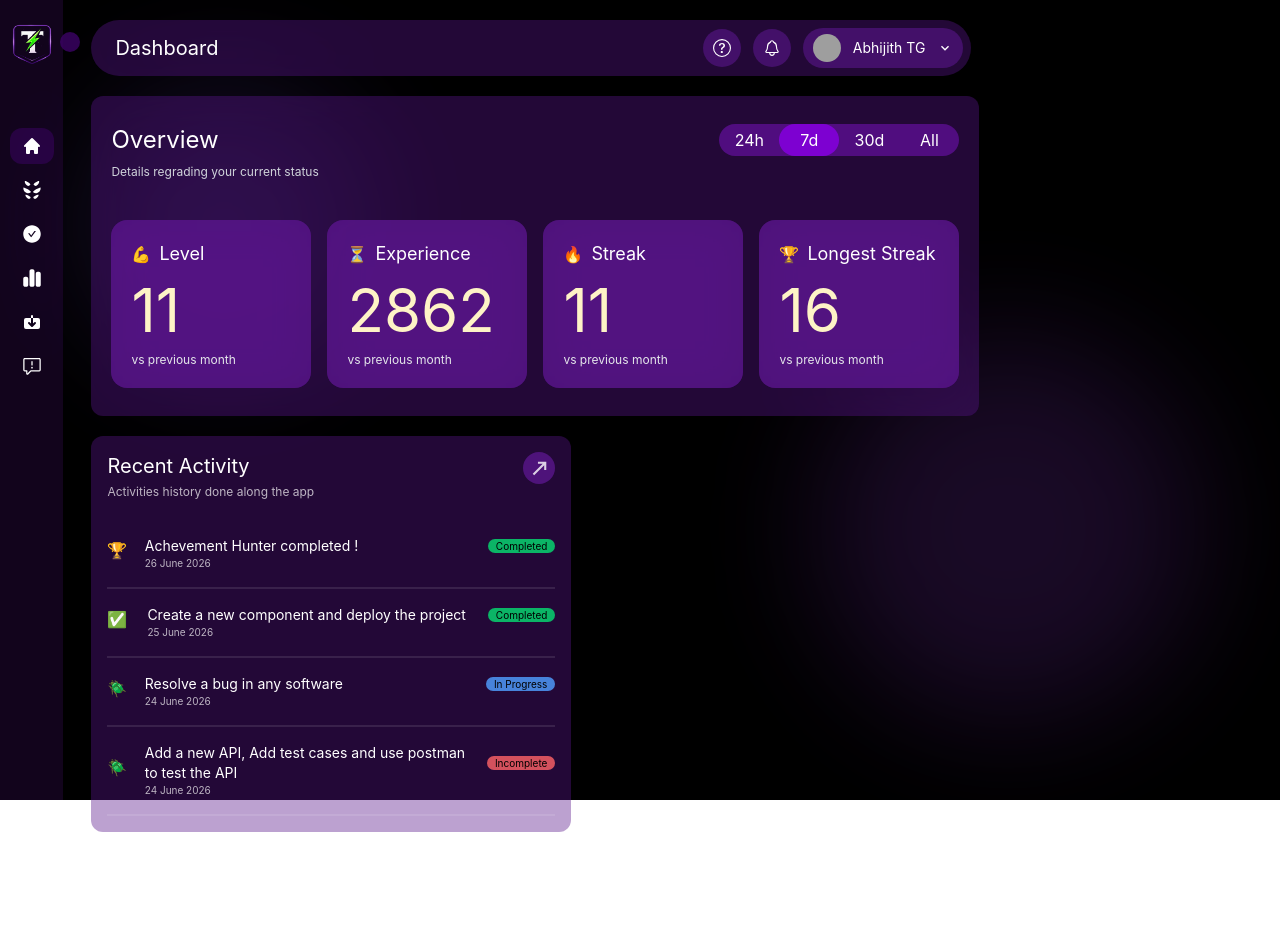
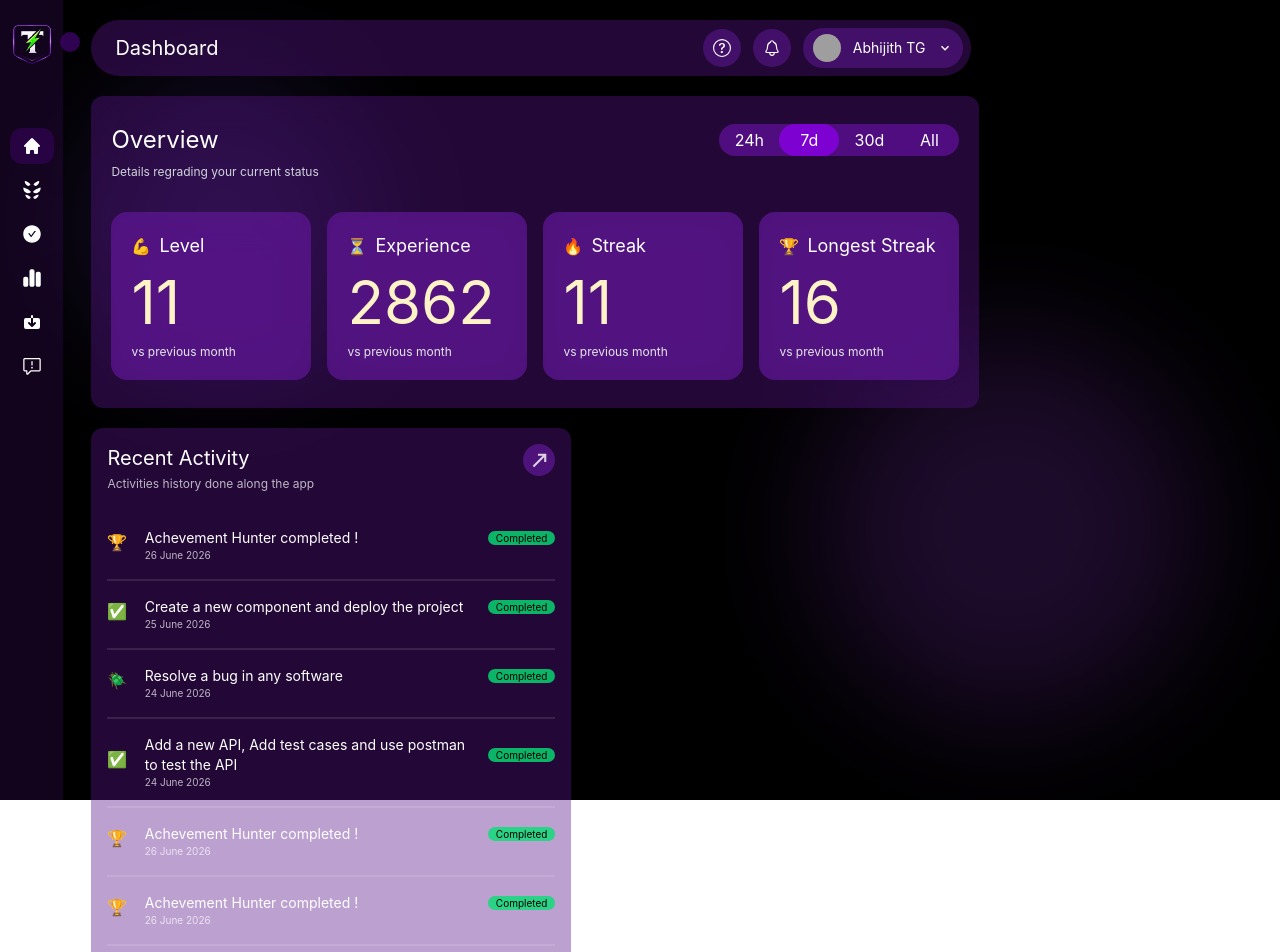
Before and after one commit to Abhijith-TG/solo-leveiling, a React (Vite) app: page / in a window 1280 px wide. Shown: the top 952 px of the page. Before the commit the page ends 852 px from the top, so only its background shows below. Built offline with nearby package versions, Linux system fonts and the light colour scheme; grey boxes are pictures that could not be loaded.

Commit message:
feat: Added some UI updates

```diff
--- a/src/components/Overview.tsx
+++ b/src/components/Overview.tsx
@@ -41,7 +41,7 @@ function Overview() {
 
   return (
     <div className="px-5 py-7 bg-purple-900/40 w-fit rounded-xl backdrop-blur-xl">
-        <div className="mb-10 flex justify-between">
+        <div className="mb-8 flex justify-between">
             <div className="flex flex-col gap-2">
                 <h1 className="text-white text-2xl">Overview</h1>
                 <p className="text-gray-300 text-xs">Details regrading your current status</p>
--- a/src/components/SideBar.tsx
+++ b/src/components/SideBar.tsx
@@ -28,7 +28,7 @@ function SideBar() {
 
 
   return (
-    <div className={`text-white absolute h-200 z-100  flex flex-col gap-5  bg-purple-900/20 backdrop-blur-xl px-2 py-5 sm:relative ${expand ? "w-55 items-start": "w-18 items-center"} transition-all `}>
+    <div className={`text-white absolute h-dvh z-100  flex flex-col gap-5  bg-purple-900/20 backdrop-blur-xl px-2 py-5 sm:relative ${expand ? "w-55 items-start": "w-18 items-center"} transition-all `}>
         <div className="flex items-center mb-10 gap-2 ">
         <img src={logo} className="w-10 h-10 shrink-0 relative top-1" />
         {expand && <h1 className="text-[28px] " >TazKora</h1>}
--- a/src/components/SideContent.tsx
+++ b/src/components/SideContent.tsx
@@ -1,8 +1,81 @@
 import {  CgArrowTopRight } from 'react-icons/cg'
 
 function SideContent() {
+
+    const activity = [{
+        title:"Achevement Hunter completed !",
+        icon:"🏆",
+        date:"26 June 2026",
+        status:"Completed"
+    },
+    {
+        title:"Create a new component and deploy the project",
+        icon:"✅",
+        date:"25 June 2026",
+        status:"Completed"
+    },
+    {
+        title:"Resolve a bug in any software",
+        icon:"🪲",
+        date:"24 June 2026",
+        status:"Completed"
+    },
+    {
+        title:"Add a new API, Add test cases and use postman to test the API",
+        icon:"✅",
+        date:"24 June 2026",
+        status:"Completed"
+    },
+    {
+        title:"Achevement Hunter completed !",
+        icon:"🏆",
+        date:"26 June 2026",
+        status:"Completed"
+    },
+    {
+        title:"Achevement Hunter completed !",
+        icon:"🏆",
+        date:"26 June 2026",
+        status:"Completed"
+    },
+    {
+        title:"Achevement Hunter completed !",
+        icon:"🏆",
+        date:"26 June 2026",
+        status:"Completed"
+    },
+    {
+        title:"Achevement Hunter completed !",
+        icon:"🏆",
+        date:"26 June 2026",
+        status:"Completed"
+    }
+    ,
+    {
+        title:"Achevement Hunter completed !",
+        icon:"🏆",
+        date:"26 June 2026",
+        status:"Completed"
+    }
+    ,
+    {
+        title:"Achevement Hunter completed !",
+        icon:"🏆",
+        date:"26 June 2026",
+        status:"Completed"
+    },
+
+    {
+        title:"Achevement Hunter completed !",
+        icon:"🏆",
+        date:"26 June 2026",
+        status:"Completed"
+    }
+]
+
+
   return (
-    <div className='bg-purple-900/40 text-white rounded-xl p-4 max-w-120 inline '>
+    <div className='bg-purple-900/40 text-white rounded-xl p-4 max-w-120 inline max-h-90 lg:max-h-dvh my-scrollbar'>
         <div className='flex mb-5 items-top justify-between'>
             <div className='flex flex-col gap-1'>
                 <p className='text-xl'>Recent Activity</p>
@@ -13,85 +86,30 @@ function SideContent() {
             </div>
         </div>
         <div>
-            <div className='flex gap-2 items-center  border-b-2 border-white/10 py-4'>
+        {
+            activity.map((a,index)=>
+                 <div key={index} className='flex gap-2 items-center  border-b-2 border-white/10 py-4'>
                 <div className='w-8 h-8 rounded-full'>
-                    🏆
+                    {a.icon}
                 </div>
                 <div className='w-full'>
                     <div className='flex justify-between text-sm gap-5 items-center'>
 
                     <p >
-                        Achevement Hunter completed !
+                        {a.title}
                     </p>
                     <div className='bg-green-400/80 px-2 flex items-center text-[10px] rounded-full text-black' >
-                        Completed
+                        {a.status}
                     </div>
                     </div>
                     <p className='text-[10px] text-white/70'>
-                        26 June 2026
+                        {a.date}
                     </p>
                 </div>
             </div>
+            )
+        }
 
-            <div className='flex gap-2 items-center border-b-2 border-white/10 py-4'>
-                <div className='w-8 h-8 rounded-full items-center justify-center'>
-                    <p className='w-8 h-8'>✅</p>
-                </div>
-                <div className='w-full'>
-                    <div className='flex justify-between text-sm gap-5 items-center'>
-
-                    <p >
-                        Create a new component and deploy the project
-                    </p>
-                    <div className='bg-green-400/80 px-2 flex items-center text-[10px] rounded-full text-black' >
-                        Completed
-                    </div>
-                    </div>
-                    <p className='text-[10px] text-white/70'>
-                        25 June 2026
-                    </p>
-                </div>
-            </div>
-
-            <div className='flex gap-2 items-center border-b-2 border-white/10 py-4'>
-                <div className='w-8 h-8 rounded-full '>
-                    🪲
-                </div>
-                <div className='w-full'>
-                    <div className='flex justify-between text-sm gap-5 items-center'>
-
-                    <p >
-                        Resolve a bug in any software
-                    </p>
-                    <div className='bg-blue-400/80 px-2 flex items-center text-[10px] rounded-full text-black' >
-                        In Progress
-                    </div>
-                    </div>
-                    <p className='text-[10px] text-white/70'>
-                        24 June 2026
-                    </p>
-                </div>
-            </div>
-
-            <div className='flex gap-2 items-center border-b-2 border-white/10 py-4'>
-                <div className='w-8 h-8 rounded-full '>
-                    🪲
-                </div>
-                <div className='w-full'>
-                    <div className='flex justify-between text-sm gap-5 items-center'>
-
-                    <p >
-                        Add a new API, Add test cases and use postman to test the API
-                    </p>
-                    <div className='bg-red-400/80 px-2 flex items-center text-[10px] rounded-full text-black' >
-                        Incomplete
-                    </div>
-                    </div>
-                    <p className='text-[10px] text-white/70'>
-                        24 June 2026
-                    </p>
-                </div>
-            </div>
         </div>
     </div>
   )
--- a/src/components/TaskList.tsx
+++ b/src/components/TaskList.tsx
@@ -11,7 +11,7 @@ function TaskList({tasks,increaseXp}:TaskProps) {
   return (
         <div className=''>
         {tasks.map((t) => (
-          <div className="flex gap-5 my-2 w-95 px-2 justify-between text-white " key={t.id}>
+          <div className="flex gap-5 my-2 w-95 px-2 justify-between text-white" key={t.id}>
             <p className={`${t.completed ? "line-through" : ""} `}>{t.desc}</p>
             <button
               disabled={t.completed}
--- a/src/index.css
+++ b/src/index.css
@@ -1 +1,7 @@
-@import "tailwindcss"
+@import "tailwindcss";
+
+.my-scrollbar {
+  overflow: auto;
+  scrollbar-width: thin;                /* auto | thin | none */
+  scrollbar-color: #1A1D2E #0B0D17;     /* thumb color | track color */
+}
--- a/src/pages/LevelUpPage.tsx
+++ b/src/pages/LevelUpPage.tsx
@@ -44,9 +44,9 @@ function LevelUpPage() {
   }, [tasks]);
 
   return (
-    <div className="p-5 flex flex-col  items-center justify-center shadow-white ">
+    <div className="p-5 flex flex-col lg:flex-row gap-4 items-center justify-center shadow-white ">
       <ExpCircle user={user}/>
-      <div className="sm:overflow-y-auto sm:h-65 ">
+      <div className="my-scrollbar h-dvh lg:h-80 ">
         <TaskList tasks={tasks} increaseXp={increaseXps}/>
       </div>
     </div>
```
